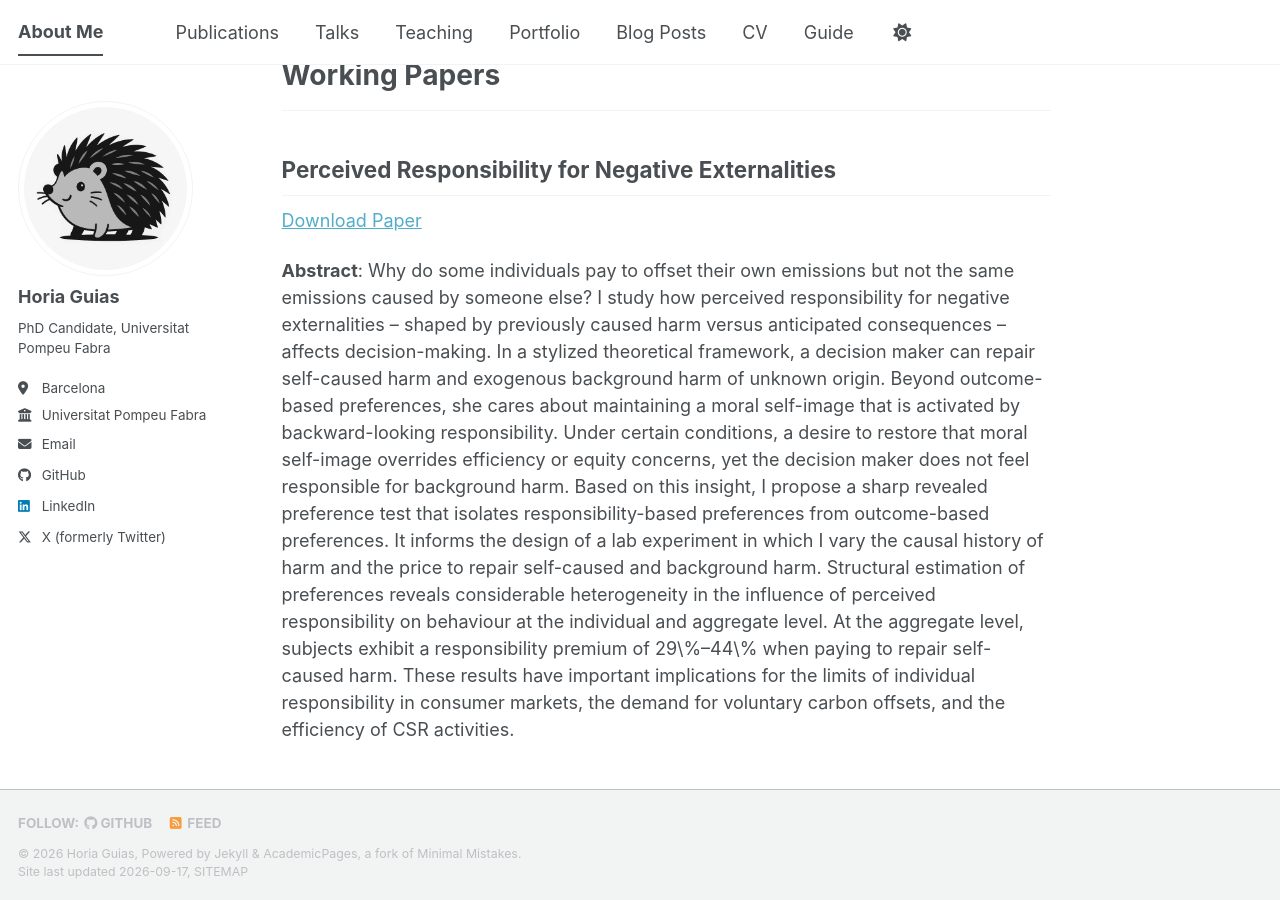
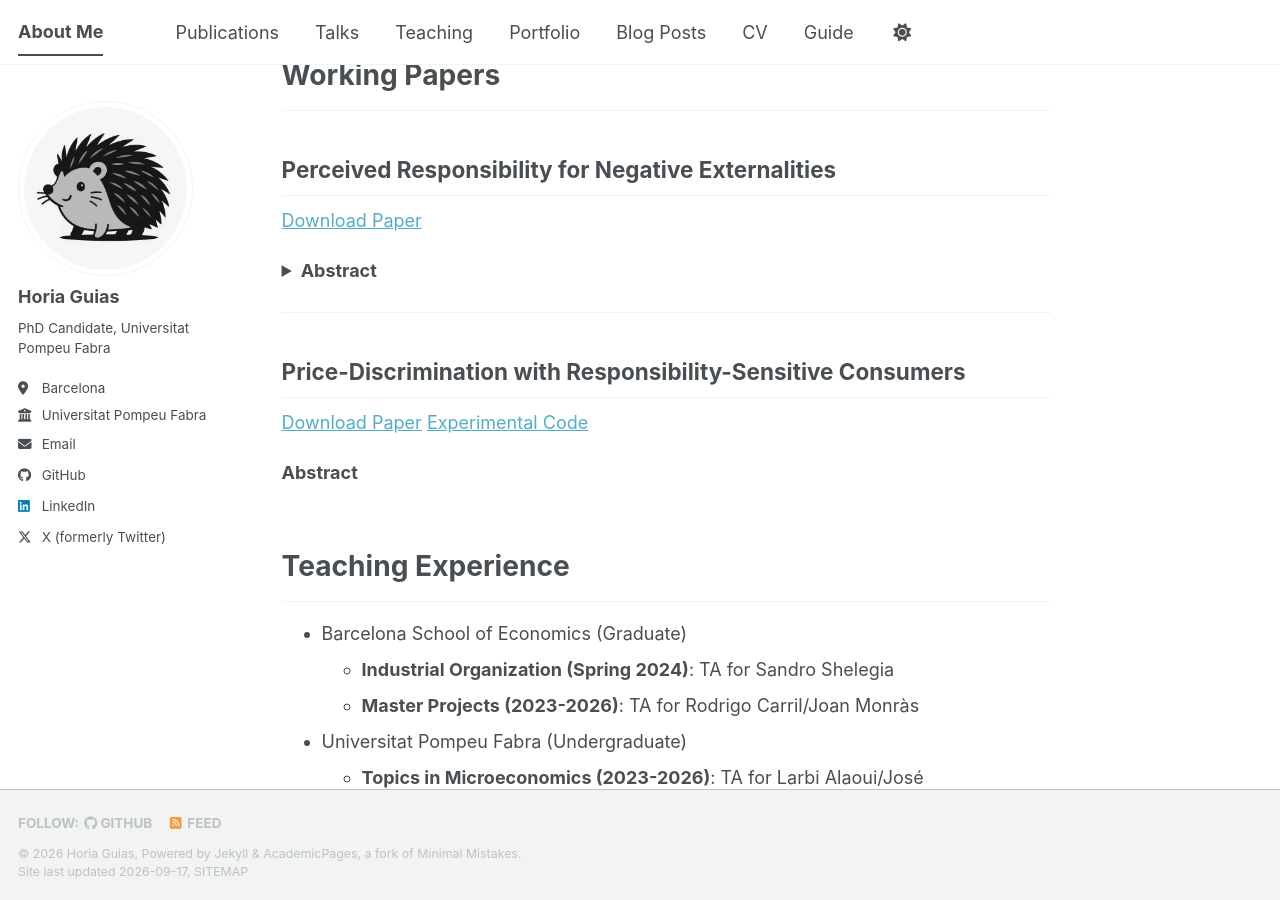
Before and after one commit to horiaguias/horiaguias.github.io, a Jekyll site: the page built from _pages/about.md, in a window 1280 px wide and 900 px high, scrolled down 202 px. Built offline with Jekyll 4.4.1, drawn with Linux system fonts in a browser that asks for light colours; a style sheet for code colours, icons or effects is not loaded.

Commit message:
Add summary card - abstract

```diff
--- a/_pages/about.md
+++ b/_pages/about.md
@@ -20,8 +20,12 @@ I am a Behavioral and Experimental Economist and this year I am on the 2026-2027
 ## Perceived Responsibility for Negative Externalities
 [Download Paper](https://horiaguias.github.io/jmp)
 
-**Abstract**: Why do some individuals pay to offset their own emissions but not the same emissions caused by someone else? I study how perceived responsibility for negative externalities -- shaped by previously caused harm versus anticipated consequences -- affects decision-making. In a stylized theoretical framework, a decision maker can repair self-caused harm and exogenous background harm of unknown origin. Beyond outcome-based preferences, she cares about maintaining a moral self-image that is activated by backward-looking responsibility. Under certain conditions, a desire to restore that moral self-image overrides efficiency or equity concerns, yet the decision maker does not feel responsible for background harm. Based on this insight, I propose a sharp revealed preference test that isolates responsibility-based preferences from outcome-based preferences. It informs the design of a lab experiment in which I vary the causal history of harm and the price to repair self-caused and background harm. Structural estimation of preferences reveals considerable heterogeneity in the influence of perceived responsibility on behaviour at the individual and aggregate level. At the aggregate level, subjects exhibit a responsibility premium of 29\%--44\% when paying to repair self-caused harm. These results have important implications for the limits of individual responsibility in consumer markets, the demand for voluntary carbon offsets, and the efficiency of CSR activities.
-
+<details style="cursor: pointer; margin-top: 10px;">
+  <summary><b>Abstract</b></summary>
+  <p style="margin-top: 1px;">
+    Why do some individuals pay to offset their own emissions but not the same emissions caused by someone else? I study how perceived responsibility for negative externalities -- shaped by previously caused harm versus anticipated consequences -- affects decision-making. In a stylized theoretical framework, a decision maker can repair self-caused harm and exogenous background harm of unknown origin. Beyond outcome-based preferences, she cares about maintaining a moral self-image that is activated by backward-looking responsibility. Under certain conditions, a desire to restore that moral self-image overrides efficiency or equity concerns, yet the decision maker does not feel responsible for background harm. Based on this insight, I propose a sharp revealed preference test that isolates responsibility-based preferences from outcome-based preferences. It informs the design of a lab experiment in which I vary the causal history of harm and the price to repair self-caused and background harm. Structural estimation of preferences reveals considerable heterogeneity in the influence of perceived responsibility on behaviour at the individual and aggregate level. At the aggregate level, subjects exhibit a responsibility premium of 29%--44% when paying to repair self-caused harm. These results have important implications for the limits of individual responsibility in consumer markets, the demand for voluntary carbon offsets, and the efficiency of CSR activities.
+  </p>
+</details>
 
 <div style="height: 10px;"></div>
 ---
```
